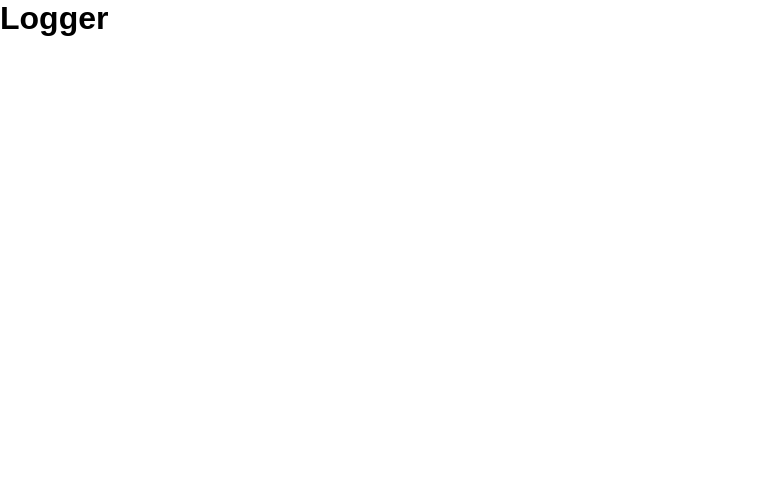
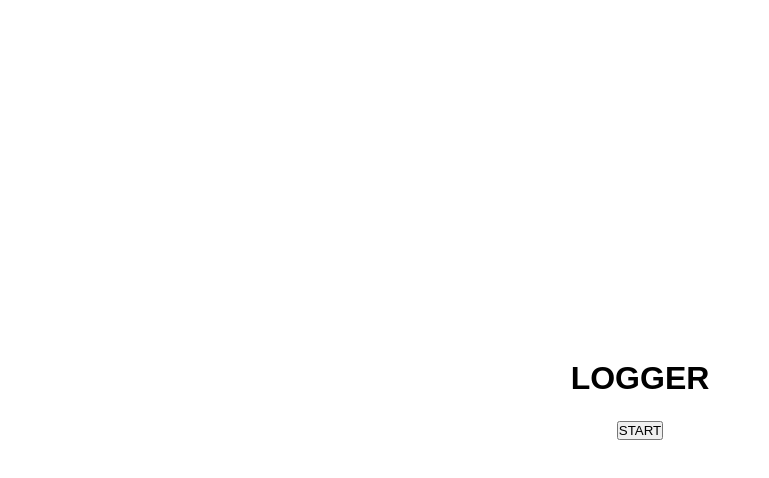
Before and after one commit to HR-BLCK/logger-, a plain HTML site: page index.html in a window 1280 px wide. Shown: the whole page, without its empty margins (0-769 px from the left). Drawn offline with Linux system fonts and the light colour scheme.

Commit message:
added button in struture and aling center on aplication

```diff
--- a/index.html
+++ b/index.html
@@ -15,6 +15,7 @@
          <title>logger</title>
 </head>
 <body>
-    <h1>Logger</h1>
+    <h1>logger</h1>
+    <button>start</button>
 </body>
 </html>
--- a/style.css
+++ b/style.css
@@ -1,7 +1,20 @@
+
 *{
     margin: 0;
     padding: 0;
     box-sizing: border-box;
     font-family: sans-serif;
+    text-transform: uppercase;
+}
 
+html, body{
+    height: 100%;
 }
+
+body{
+    display: flex;
+    justify-content: center;
+    align-items: center;
+    flex-direction: column;
+    gap: 1.5rem;
+}
```
